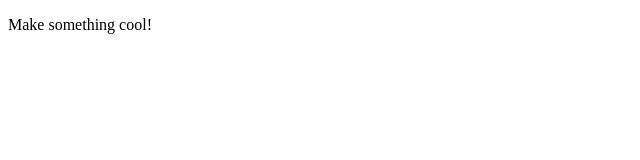
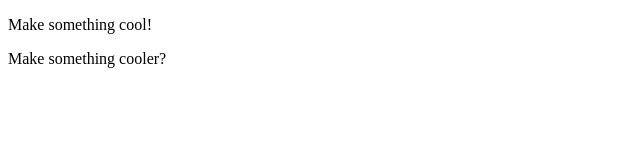
Before and after one commit to oscarb-se/html5-template, a plain HTML site: page index.html in a window 1280 px wide. Shown: the whole page, without its empty margins (0-640 px from the left). Drawn offline with Linux system fonts and the light colour scheme.

Commit message:
Add paragraph

```diff
--- a/index.html
+++ b/index.html
@@ -6,5 +6,6 @@
   </head>
   <body>
     <p>Make something cool!</p>
+    <p>Make something cooler?</p>
   </body>
 </html>
```
